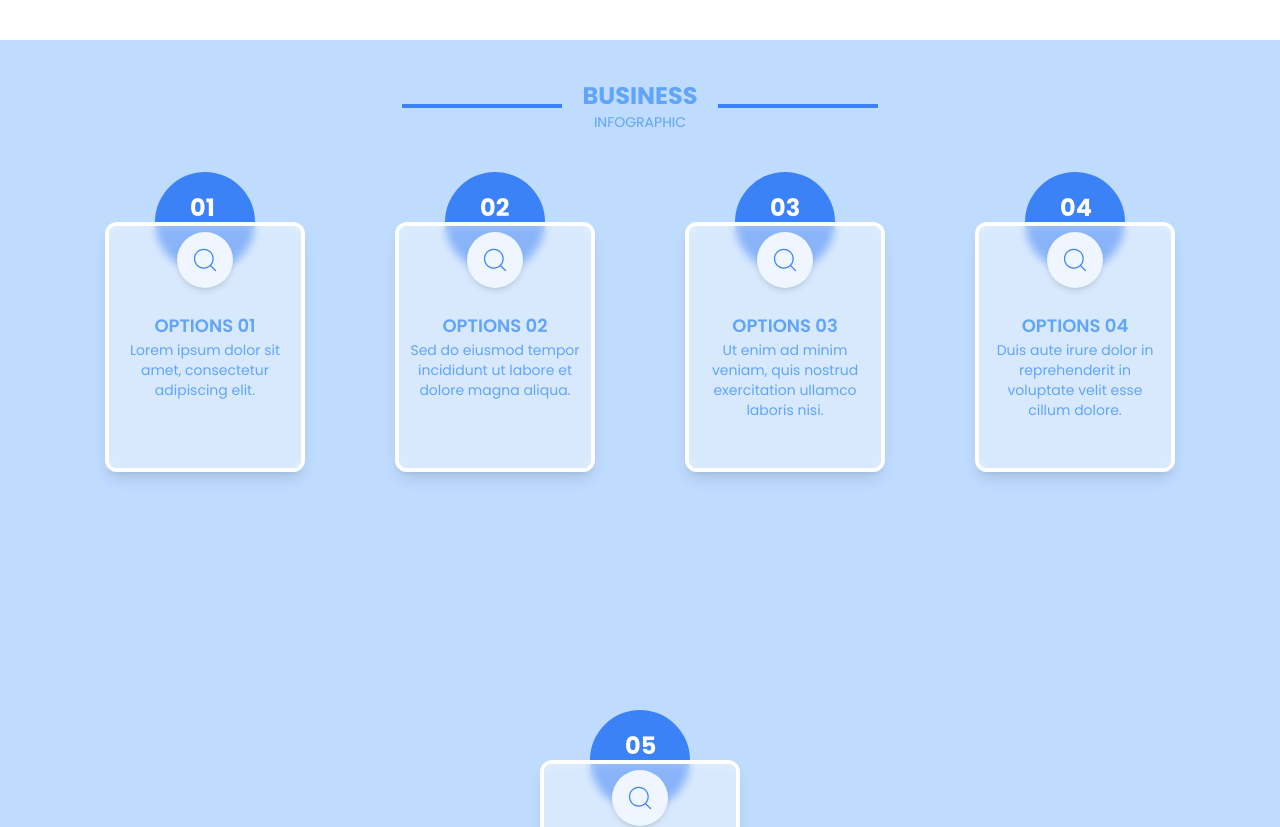
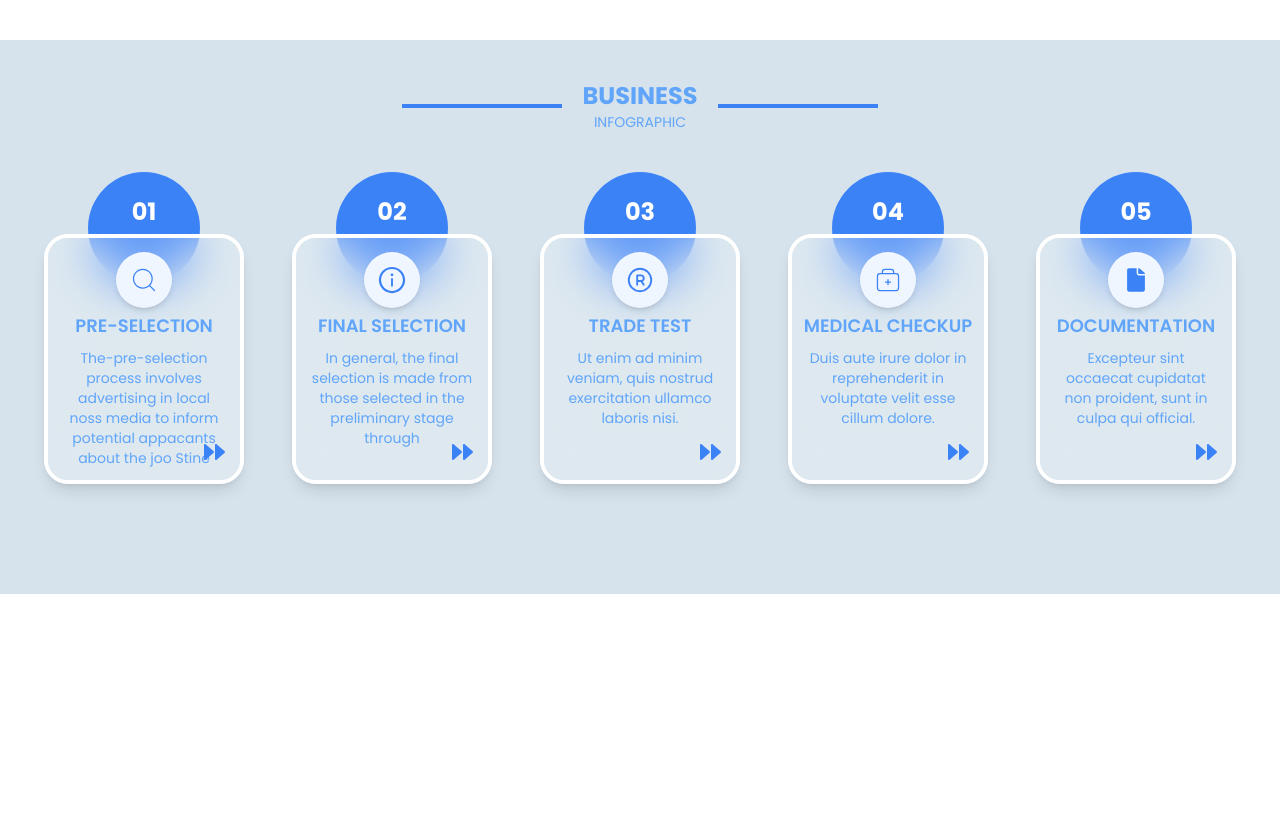
Before and after one commit to samrat-rock/dummyfile, a Next.js app: page /contentpage in a window 1280 px wide. Shown: the top 827 px of the page. After the commit the page ends 800 px from the top, so only its background shows below. Built offline with nearby package versions, Linux system fonts and the light colour scheme.

Commit message:
updating content

```diff
--- a/src/app/contentpage/page.js
+++ b/src/app/contentpage/page.js
@@ -1,70 +1,94 @@
 import { CiSearch } from "react-icons/ci";
+import { AiOutlineInfoCircle } from "react-icons/ai";
+import { FiSettings } from "react-icons/fi";
+import { TbPlayerTrackNextFilled } from "react-icons/tb";
+import { IoIosDocument } from "react-icons/io";
+import { CiMedicalCase } from "react-icons/ci";
+import { PiTrademarkRegistered } from "react-icons/pi";
+
+
+
+
+
 import React from "react";
 
 const sections = [
   {
     id: 1,
-    title: "OPTIONS 01",
-    description: "Lorem ipsum dolor sit amet, consectetur adipiscing elit.",
+    title: "PRE-SELECTION",
+    description: "The-pre-selection process involves advertising in local noss media to inform potential appacants about the joo Stine applications are drawn from our existing database",
+    icon: <CiSearch className="text-blue-500 text-3xl" />,
   },
   {
     id: 2,
-    title: "OPTIONS 02",
-    description: "Sed do eiusmod tempor incididunt ut labore et dolore magna aliqua.",
+    title: "FINAL SELECTION",
+    description: "In general, the final selection is made from those selected in the preliminary stage through ",
+    icon: <AiOutlineInfoCircle className="text-blue-500 text-3xl" />,
   },
   {
     id: 3,
-    title: "OPTIONS 03",
+    title: "TRADE TEST",
     description: "Ut enim ad minim veniam, quis nostrud exercitation ullamco laboris nisi.",
+    icon: <PiTrademarkRegistered className="text-blue-500 text-3xl" />,
   },
   {
     id: 4,
-    title: "OPTIONS 04",
+    title: "MEDICAL CHECKUP",
     description: "Duis aute irure dolor in reprehenderit in voluptate velit esse cillum dolore.",
+    icon: <CiMedicalCase className="text-blue-500 text-3xl" />,
   },
   {
     id: 5,
-    title: "OPTIONS 05",
-    description: "Excepteur sint occaecat cupidatat non proident, sunt in culpa qui officia.",
+    title: "DOCUMENTATION",
+    description: "Excepteur sint occaecat cupidatat non proident, sunt in culpa qui official.",
+    icon: <IoIosDocument className="text-blue-500 text-3xl" />,
   },
 ];
 
 function Page() {
   return (
-    <div className="container mx-auto py-10 mt-10 flex flex-col items-center bg-blue-200 font-poppins">
-      {/* Title and Dividers */}
+    <div className="container mx-auto py-10 mt-10 flex flex-col items-center bg-[#D6E3EC] font-poppins">
+
       <div className="flex items-center gap-5">
-        <div className="border-blue-500 border-2 w-40"></div>
+        <div className="border-blue-500 border-2 w-40 hidden lg:block"></div>
         <div className="text-blue-400 text-center">
           <h3 className="font-bold text-2xl">BUSINESS</h3>
           <p className="text-sm">INFOGRAPHIC</p>
         </div>
-        <div className="border-blue-500 border-2 w-40"></div>
+        <div className="border-blue-500 border-2 w-40 hidden lg:block"></div>
       </div>
-
 
       <section className="flex gap-10 justify-center flex-wrap mt-10">
         {sections.map((section) => (
-          <div key={section.id} className="relative w-[250px] flex flex-col items-center">
-            <div className="bg-blue-500 rounded-full w-[100px] h-[100px] flex pl-[35px] py-[20px] text-white font-bold text-2xl">
+          <div
+            key={section.id}
+            className="relative w-52 flex flex-col items-center group"
+          >
+            <div className="bg-blue-500 rounded-full aspect-square w-30 flex h-28 justify-center pt-6 text-white font-bold text-2xl">
               <h3>{`0${section.id}`}</h3>
             </div>
 
 
-            <div className="relative w-[200px] h-[250px] border-4 border-white rounded-xl shadow-lg bottom-[70px] overflow-hidden mt-5">
-              <div className="w-full h-full backdrop-blur-sm bg-white/40"></div>
+            <div className="relative w-[200px] h-[250px] border-4 border-white rounded-3xl shadow-lg bottom-[70px] overflow-hidden mt-5 group-hover:scale-105 transition-all duration-300 ease-in-out">
+              <div className="w-full h-full backdrop-blur-xl bg-white/20 "></div>
             </div>
 
 
-            <div className="absolute top-[60px] w-14 h-14 bg-blue-50 rounded-full flex items-center justify-center shadow-md">
-              <CiSearch className="text-blue-500 text-3xl" />
+            <div className="absolute top-[80px] w-14 h-14 bg-blue-50 rounded-full flex items-center justify-center shadow-md">
+              {section.icon}
             </div>
 
 
-            <div className="text-blue-400 text-center max-w-[180px]  relative bottom-[250px] mt-5">
-              <h3 className="text-lg font-semibold">{section.title}</h3>
-              <p className="text-sm">{section.description}</p>
-            </div>
+            <div className="text-blue-400 text-center w-[180px] absolute top-[140px] h-[160px] flex flex-col">
+  <h3 className="text-lg font-semibold mb-2">{section.title}</h3>
+  <p className="text-sm overflow-y-auto px-2 pb-2 scrollbar-hide">
+    {section.description}
+  </p>
+  <div className="absolute right-2 bottom-2">
+    <TbPlayerTrackNextFilled className="text-blue-500 text-2xl" />
+  </div>
+</div>
+
           </div>
         ))}
       </section>
--- a/src/app/globals.css
+++ b/src/app/globals.css
@@ -46,3 +46,14 @@ margin: 10px;
   backdrop-filter: blur(10px);
 
 }
+
+
+@layer utilities {
+  .scrollbar-hide {
+    -ms-overflow-style: none;  /* IE and Edge */
+    scrollbar-width: none;  /* Firefox */
+  }
+  .scrollbar-hide::-webkit-scrollbar {
+    display: none;  /* Chrome, Safari and Opera */
+  }
+}
--- a/src/app/page.tsx
+++ b/src/app/page.tsx
@@ -5,7 +5,7 @@ export default function JobCategories() {
     {
       id: 1,
       image:
-        "https://img.freepik.com/free-photo/medium-shot-security-officer-posing-studio_23-2150275721.jpg",
+        "https://emiratiguard.com/wp-content/uploads/2024/03/Guard-security-UAE.jpg",
       name: "Security",
       description:
         "Security professionals ensure safety in various environments, overseeing safety measures and protecting individuals from harm. Attention to detail and emergency handling are key."
@@ -13,7 +13,7 @@ export default function JobCategories() {
     {
       id: 2,
       image:
-        "https://plus.unsplash.com/premium_photo-1681691912442-68c4179c530c?fm=jpg&q=60&w=3000&ixlib=rb-4.0.3&ixid=M3wxMjA3fDB8MHxzZWFyY2h8MXx8Y29uc3RydWN0aW9uJTIwc2l0ZXxlbnwwfHwwfHx8MA%3D%3D",
+        "https://www.ilo.org/sites/default/files/styles/hero_basic_desktop/public/2024-07/Qatar-construction-site-2048x900.jpg.webp?itok=gMfWycNu",
       name: "Construction",
       description:
         "Construction workers design, build, and maintain infrastructure. They handle materials and equipment to ensure projects are completed safely and on time."
@@ -29,7 +29,7 @@ export default function JobCategories() {
     {
       id: 4,
       image:
-        "https://img.freepik.com/free-photo/man-operating-industrial-machine-factory_23-2149333655.jpg",
+        "https://www.shutterstock.com/image-photo/factory-worker-programming-cnc-milling-260nw-702099169.jpg",
       name: "Machine Operation",
       description:
         "Machine operators control and maintain industrial machines. They ensure smooth and safe operation, troubleshooting any issues that arise."
@@ -37,7 +37,7 @@ export default function JobCategories() {
     {
       id: 5,
       image:
-        "https://www.ny-engineers.com/hubfs/Webp-Images/Masonry-Construction.webp",
+        "https://wellmadeconstructionengineering.wordpress.com/wp-content/uploads/2018/08/structural-masonry.jpg?w=640",
       name: "Masonry",
       description:
         "Masons work with brick and stone to create walls and buildings. They ensure structures are stable and durable through precise cutting and laying of materials."
@@ -45,7 +45,7 @@ export default function JobCategories() {
     {
       id: 6,
       image:
-        "https://qtxasset.com/quartz/qcloud1/media/image/2016-05/hotel-staff.jpg?VersionId=Vzk8oKyP3_euUBt83rNM.ixVNZSjc5NA",
+        "https://fnbreport.ph/wp-content/uploads/2018/04/chuttersnap-461239-unsplash.jpg",
       name: "Hospitality",
       description:
         "Hospitality professionals manage guest relations, food services, and hotel operations, ensuring a welcoming and comfortable experience for visitors."
@@ -53,7 +53,7 @@ export default function JobCategories() {
     {
       id: 7,
       image:
-        "https://img.freepik.com/free-photo/warehouse-worker-checking-inventory-using-tablet_23-2149333656.jpg",
+        "https://www.falconfulfillment.com/wp-content/uploads/2023/03/ff_logistics_001_misc_1920x1280.jpg",
       name: "Logistics",
       description:
         "Logistics professionals manage the flow of goods, ensuring inventory is properly tracked and products are delivered on time."
@@ -61,7 +61,7 @@ export default function JobCategories() {
     {
       id: 8,
       image:
-        "https://img.freepik.com/free-photo/customer-service-representative-working-call-center_23-2149333661.jpg",
+        "https://britishbusinessexcellenceawards.co.uk/wp-content/uploads/2024/03/shutterstock_712414813-jpg.webp",
       name: "Customer Service",
       description:
         "Customer service representatives assist customers with inquiries and complaints, ensuring satisfaction through effective communication and problem-solving."
@@ -69,7 +69,7 @@ export default function JobCategories() {
     {
       id: 9,
       image:
-        "https://adasitecompliance.com/wp-content/uploads/2022/05/Digital-Healthcare-Trends.jpg",
+        "https://www.philips.com/c-dam/corporate/innovation-and-you/global/jun-2024/bridging-gaps-in-healthcare-hero.jpg",
       name: "Healthcare",
       description:
         "Healthcare professionals diagnose, treat, and care for patients, playing a critical role in maintaining public health and well-being."
@@ -85,7 +85,7 @@ export default function JobCategories() {
     {
       id: 11,
       image:
-        "https://img.freepik.com/free-photo/pilot-cockpit-aircraft-aviation_23-2149333663.jpg",
+        "https://commercial.allianz.com/news-and-insights/news/aviation-trends-2024/_jcr_content/root/stage/stageimage.img.82.3360.jpeg/1721654537661/commercial-aviation-report-press-release-2024-stage.jpeg",
       name: "Aviation",
       description:
         "Aviation professionals ensure safe air travel by operating aircraft, managing air traffic, and assisting passengers during flights."
```
